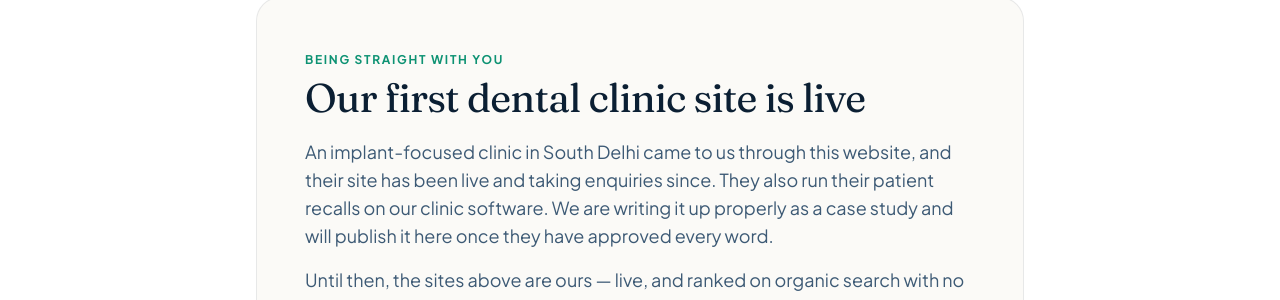
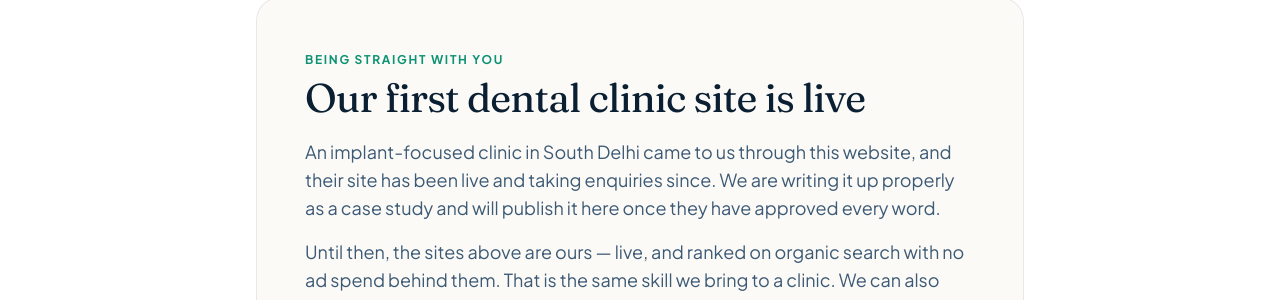
Before and after one commit to zeradental3585-dotcom/zeradental, a Next.js app: page /portfolio in a window 1280 px wide. Shown: the part 1172-1472 px from the top of the page. Built offline with nearby package versions, Linux system fonts and the light colour scheme; no server answers.

Commit message:
Remove incorrect claim that the client uses our clinic software

```diff
--- a/app/portfolio/page.tsx
+++ b/app/portfolio/page.tsx
@@ -74,8 +74,8 @@ export default function Portfolio() {
           <h2 className="h2 mt-2">Our first dental clinic site is live</h2>
           <p className="lede mt-5">
             An implant-focused clinic in South Delhi came to us through this website, and their site has been live and
-            taking enquiries since. They also run their patient recalls on our clinic software. We are writing it up
-            properly as a case study and will publish it here once they have approved every word.
+            taking enquiries since. We are writing it up properly as a case study and will publish it here once they
+            have approved every word.
           </p>
           <p className="lede mt-4">
             Until then, the sites above are ours — live, and ranked on organic search with no ad spend behind them.
```
